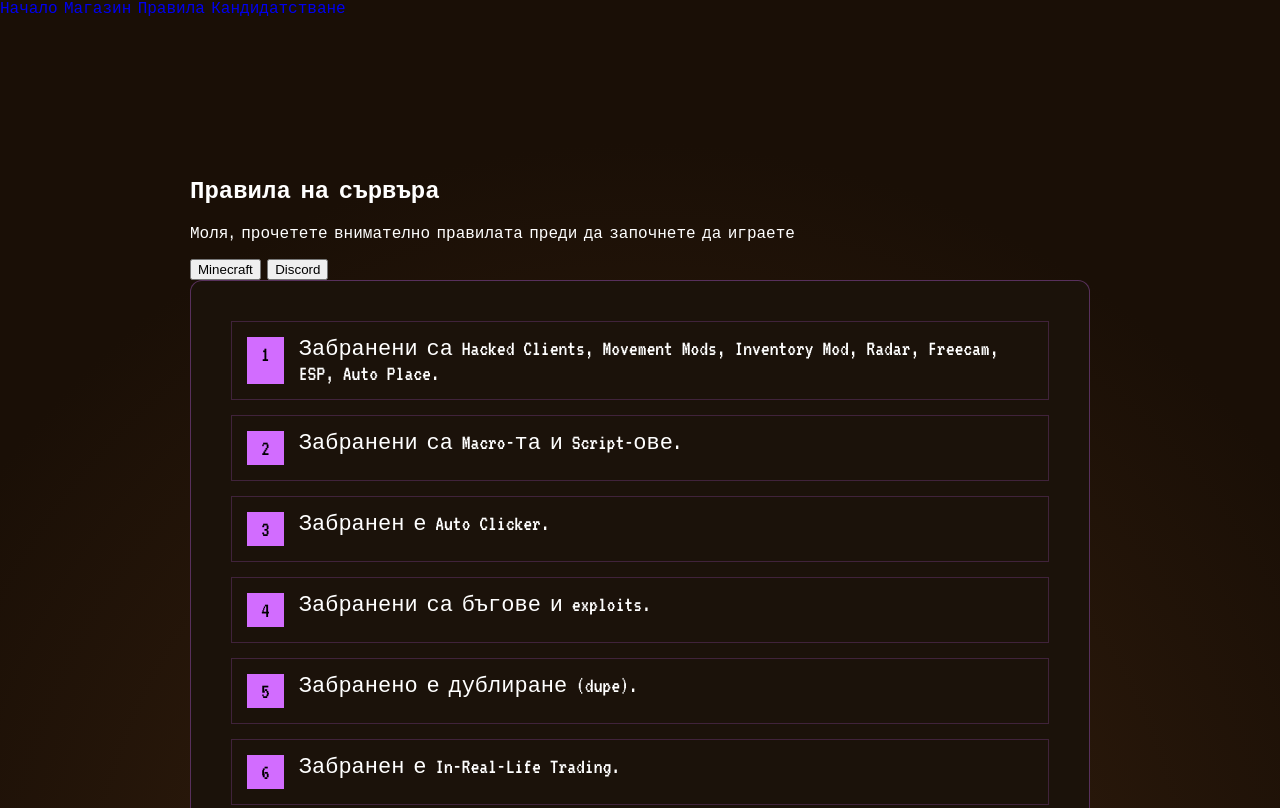
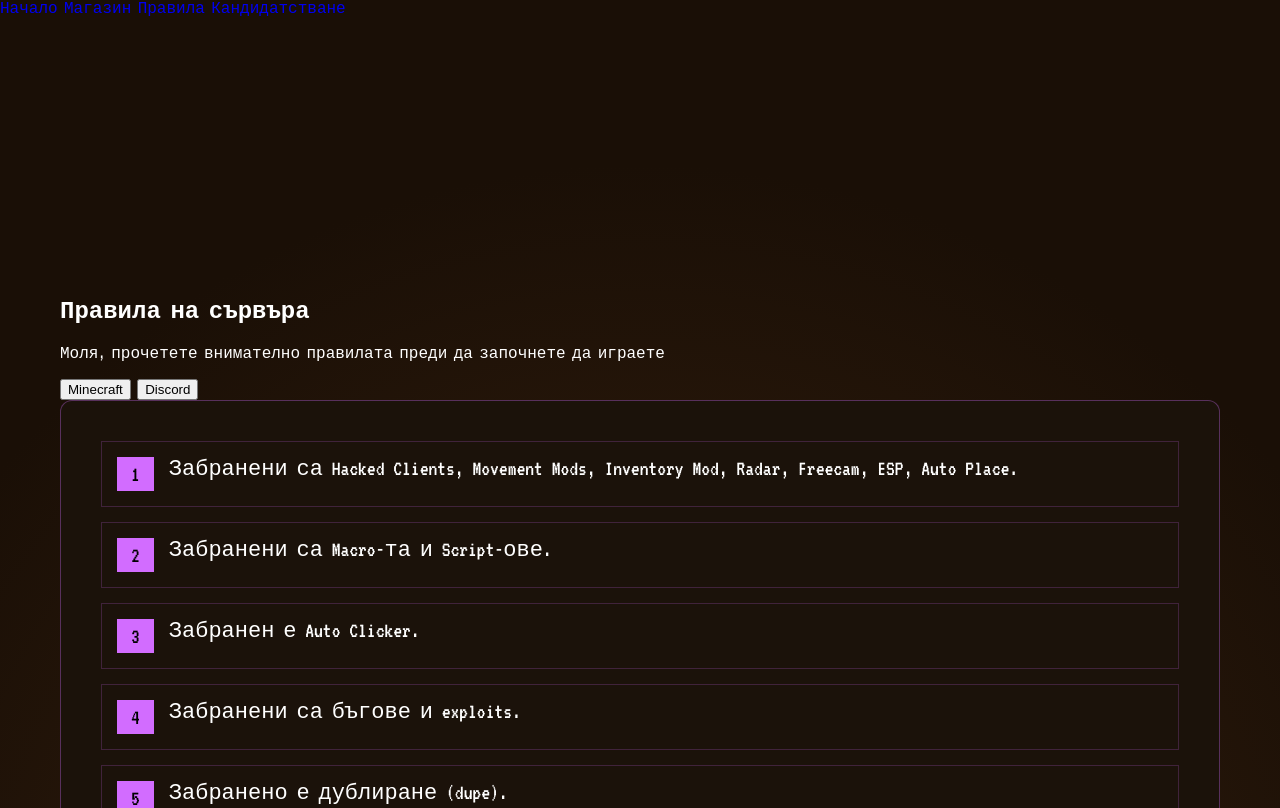
Before and after one commit to Mitko34560/sugarsmp, a plain HTML site: page rules.html in a window 1280 px wide. Shown: the top 808 px of the page. Drawn offline with Linux system fonts and the light colour scheme.

Commit message:
Update rules.html

```diff
--- a/rules.html
+++ b/rules.html
@@ -20,7 +20,8 @@
 </div>
 </nav>
 
-<section class="rules-wrapper">
+<div class="page-wrapper">
+<section class="shop-section">
 
 <h1 class="rules-title">Правила на сървъра</h1>
 <p class="rules-desc">Моля, прочетете внимателно правилата преди да започнете да играете</p>
```
